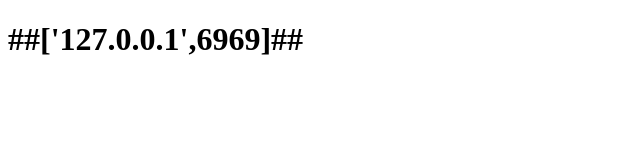
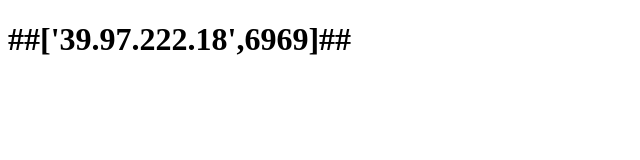
Before and after one commit to liyue983/win, a website: page index.html in a window 1280 px wide. Shown: the whole page, without its empty margins (0-640 px from the left). Drawn offline with Linux system fonts and the light colour scheme.

Commit message:
Update index.html

```diff
--- a/index.html
+++ b/index.html
@@ -5,6 +5,6 @@
 <title>windows</title>
 </head>
 <body>
-    <h1>##['127.0.0.1',6969]##</h1>
+    <h1>##['39.97.222.18',6969]##</h1>
 </body>
 </html>
```
